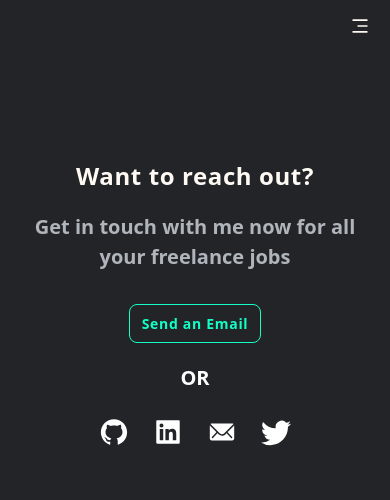
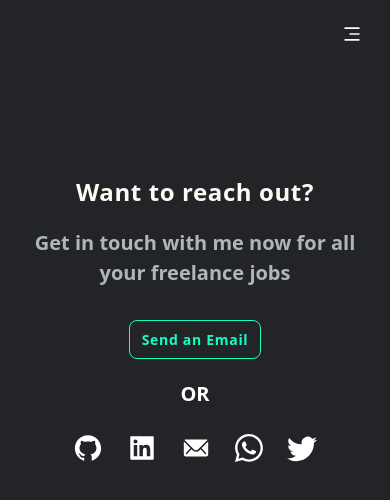
Before and after one commit to mrshabel/portfolio, a React (Create React App) app: page /contact in a window 390 px wide. Shown: the top 500 px of the page. Built offline with nearby package versions, Linux system fonts and the light colour scheme.

Commit message:
feat: add framer motion

```diff
--- a/package.json
+++ b/package.json
@@ -6,6 +6,7 @@
     "@testing-library/jest-dom": "^5.17.0",
     "@testing-library/react": "^13.4.0",
     "@testing-library/user-event": "^13.5.0",
+    "framer-motion": "^10.15.0",
     "react": "^18.2.0",
     "react-dom": "^18.2.0",
     "react-icons": "^4.10.1",
--- a/src/components/Header.jsx
+++ b/src/components/Header.jsx
@@ -11,10 +11,10 @@ export default function Header() {
         Sha.Bel
       </h2>
       <nav
-        className={`flex flex-col md:flex-row gap-5 mt-5 md:mt-0 items-center w-full md:justify-between md:w-[40%] lg:w-[30%] font-bold tracking-widest text-sm ${
+        className={`flex flex-col lg:flex-row gap-5 mt-5 lg:mt-0 items-center w-full lg:justify-between bg-dark lg:w-[30%] font-bold tracking-widest text-sm ${
           isOpen
-            ? "block h-screen gap-12 pt-[15vh] z-10 "
-            : "hidden md:flex md:justify-between"
+            ? "block h-screen gap-12 pt-[15vh] z-[200] "
+            : "hidden lg:flex lg:justify-between"
         } `}
       >
         <NavLink
@@ -51,7 +51,7 @@ export default function Header() {
         </NavLink>
       </nav>
       <div
-        className="block md:hidden "
+        className="block lg:hidden cursor-pointer p-2 "
         onClick={() => setIsOpen((isOpen) => !isOpen)}
       >
         {isOpen ? <AiOutlineClose /> : <RiMenu3Line />}
--- a/src/components/Sidebar.jsx
+++ b/src/components/Sidebar.jsx
@@ -1,6 +1,6 @@
 import { AiFillGithub, AiFillLinkedin } from "react-icons/ai";
 import { IoIosMail } from "react-icons/io";
-import { BsTwitter } from "react-icons/bs";
+import { BsTwitter, BsWhatsapp } from "react-icons/bs";
 
 export default function Sidebar() {
   return (
@@ -26,6 +26,13 @@ export default function Sidebar() {
       </a>
 
       <a
+        href="https://wa.link/yebno6"
+        className="hover:text-active hover:scale-105 transition-all duration-300"
+      >
+        <BsWhatsapp size={"1.4em"} />
+      </a>
+
+      <a
         href="https://www.twitter.com/mr_shabel"
         className="hover:text-active hover:scale-110 transition-all duration-300"
       >
```
Also changed, not shown: 1 other file (tests, documents, lock files or other folders).
